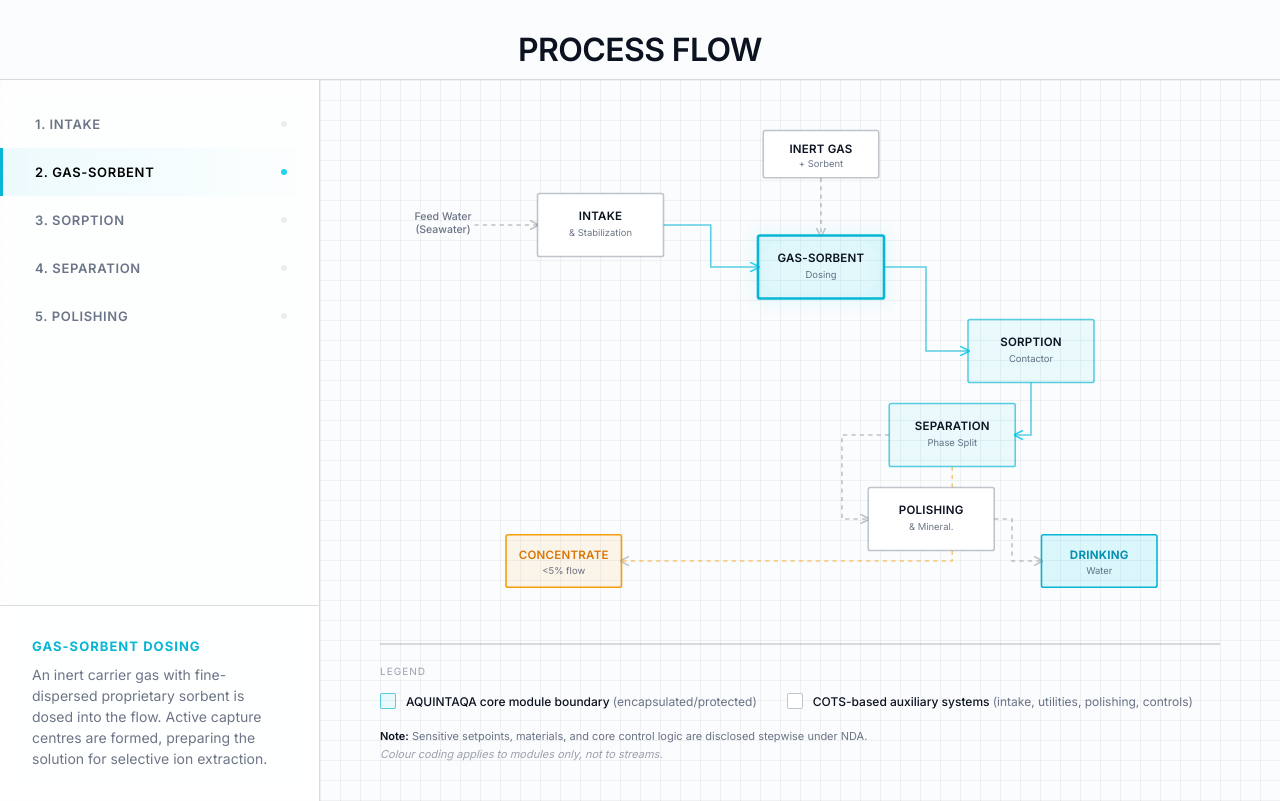
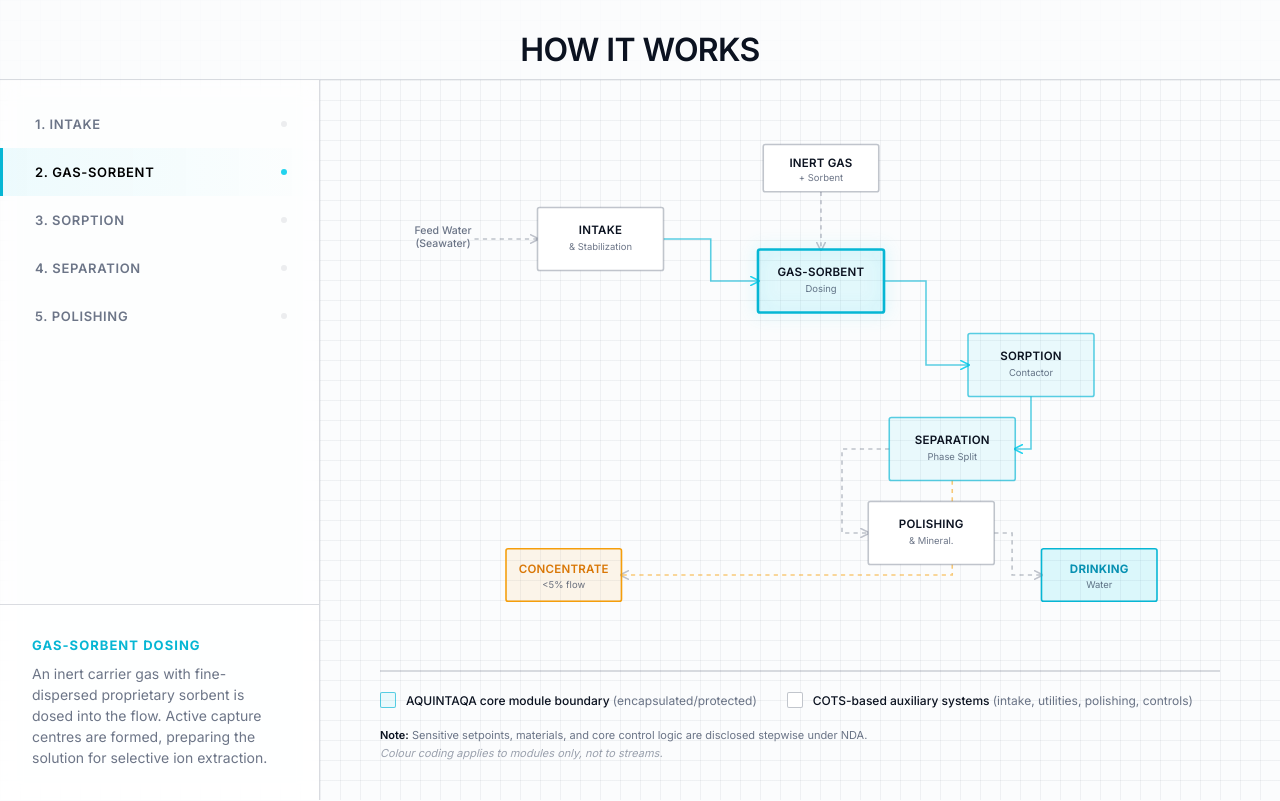
Before and after one commit to turchick777-max/aq2nd, a plain HTML site: page index.html in a window 1280 px wide. Drawn offline with Linux system fonts and the light colour scheme.

Commit message:
Update index.html

```diff
--- a/index.html
+++ b/index.html
@@ -353,7 +353,7 @@
 
     <!-- HEADER -->
     <header class="header">
-      <h2 class="header-title">Process Flow</h2>
+      <h2 class="header-title">HOW IT WORKS</h2>
     </header>
 
     <!-- LEFT MENU -->
@@ -499,7 +499,7 @@
 
       <!-- LEGEND (Bottom Block) -->
       <div class="legend-container">
-        <div class="legend-title">LEGEND</div>
+
 
         <div class="legend-row">
           <!-- Item 1 -->
```
